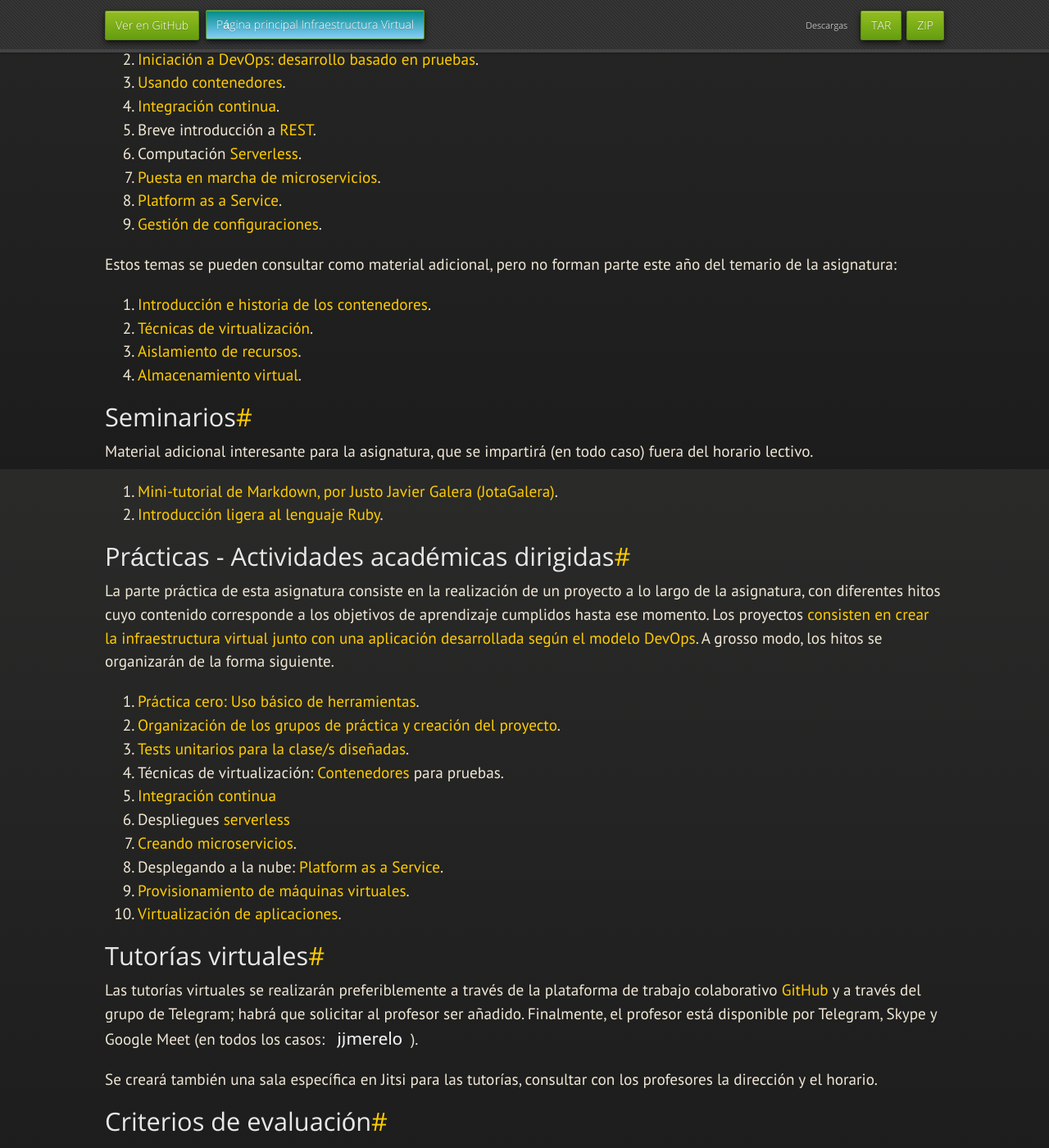
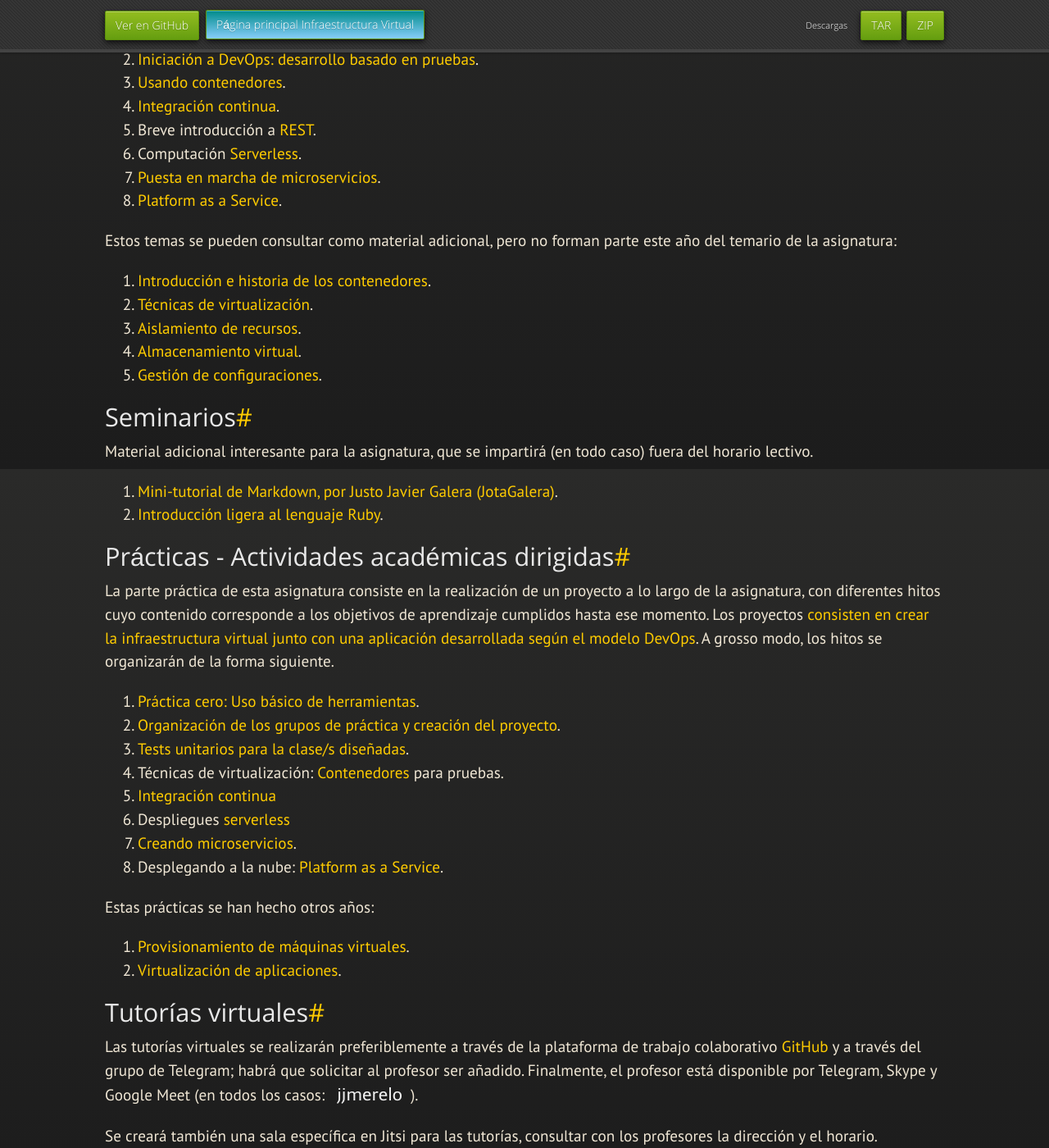
Before and after one commit to JJ/IV, a Jekyll site: the page built from index.md, in a window 1280 px wide and 1400 px high, scrolled down 1228 px. Shown: the whole window at 82% size. Built offline with Jekyll 4.4.1, drawn with Linux system fonts in a browser that asks for light colours; nearby versions of some CDN libraries; some web fonts are replaced; our own code applies the rules of GitHub Pages for plain Markdown files.

Commit message:
Sync index.md de master a gh-pages

```diff
--- a/index.md
+++ b/index.md
@@ -114,10 +115,12 @@
 6. Despliegues [serverless](documentos/proyecto/5.Serverless)
 7. [Creando microservicios](documentos/proyecto/6.Microservicio).
 8. Desplegando a la nube:
-   [Platform as a Service](documentos/proyecto/4.PaaS).
-9. [Provisionamiento de máquinas
+   [Platform as a Service](documentos/proyecto/7.PaaS).
+
+Estas prácticas se han hecho otros años:
+1. [Provisionamiento de máquinas
    virtuales](documentos/proyecto/6.Provision).
-10. [Virtualización de aplicaciones](documentos/proyecto/5.IaaS).
+2. [Virtualización de aplicaciones](documentos/proyecto/5.IaaS).
 
 ## Tutorías virtuales
 
```
Also changed, not shown: other parts of index.md (+2 -1 lines).
